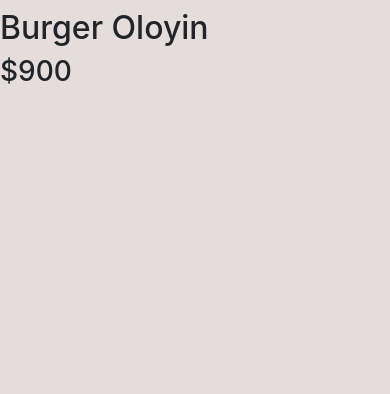
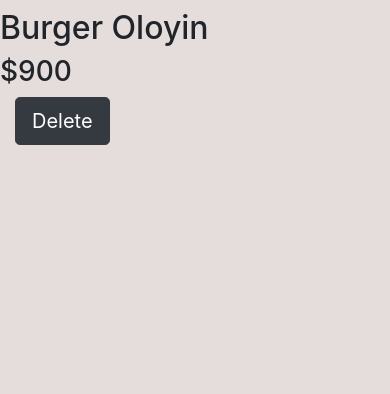
Before and after one commit to KayMohh/python, a Django app: page /food/2/ in a window 390 px wide. Shown: the part 404-798 px from the top of the page. Run offline with Django 4.2, Linux system fonts and the light colour scheme; data comes from the database, SQL or seed files in the repository; both versions use the stored data as it was after the commit; some libraries are stand-ins or nearby versions.

Commit message:
food app done

```diff
--- a/django-food-app/mysite/food/templates/food/detail.html
+++ b/django-food-app/mysite/food/templates/food/detail.html
@@ -15,4 +15,8 @@
 <h2>{{ item.item_desc }} </h2>
 <h3>${{ item.item_price }} </h3>
 
+<div class="col-md-3">
+     <a class="btn btn-lg btn-dark" href="{% url 'food:delete_item' item.id %}">Delete</a>
+</div>
+
 {% endblock %}
--- a/django-food-app/mysite/food/templates/food/index.html
+++ b/django-food-app/mysite/food/templates/food/index.html
@@ -14,7 +14,7 @@
 
      </div>
      <div class="col-md-3">
-          <a class="btn btn-successs" href="{% url 'food:detail' item.id %}">Details</a>
+          <a class="btn btn-success" href="{% url 'food:detail' item.id %}">Details</a>
      </div>
      <div class="col-md-2">
 
--- a/django-food-app/mysite/food/templates/food/item-form.html
+++ b/django-food-app/mysite/food/templates/food/item-form.html
@@ -1,4 +1,4 @@
-{% extends 'food/base.html %}
+{% extends 'food/base.html' %}
 {% block body %}
 
 <form action="" method="POST">
--- a/django-food-app/mysite/food/urls.py
+++ b/django-food-app/mysite/food/urls.py
@@ -6,6 +6,8 @@ urlpatterns = [
      path('', views.index,name='index'),
      path('<int:item_id>/', views.detail, name='detail'),
      path('item/', views.item, name='item'),
-    path('add',views.create_item,name='create_item')
+    path('add',views.create_item,name='create_item'),
+    path('update/<int:id>/', views.update_item, name='update_item'),
+    path('delete/<int:id>/', views.delete_item, name='delete_item'),
 
 ]
--- a/django-food-app/mysite/food/views.py
+++ b/django-food-app/mysite/food/views.py
@@ -34,3 +34,20 @@ def create_item(request):
           return redirect('food:index')
 
      return render(request, 'food/item-form.html', {'form':form} )
+
+def update_item(request,id):
+     item = Item.objects.get(id=id)
+     form = ItemForm(request.POST or None, instance = item)
+
+     if form.is_valid():
+          form.save()
+          return redirect('food:index')
+
+     return render(request, 'food/item-form.html', {'form':form, 'item':item})
+def delete_item(request, id):
+     item = Item.objects.get(id=id)
+
+     if request.method == 'POST':
+          item.delete()
+          return redirect ('food:index')
+     return render(request, 'food/item-delete.html', {'item':item})
```
Also changed, not shown: django-food-app/mysite/food/templates/food/item-delete.html (added, +14 -0 lines), django-food-app/mysite/db.sqlite3.
